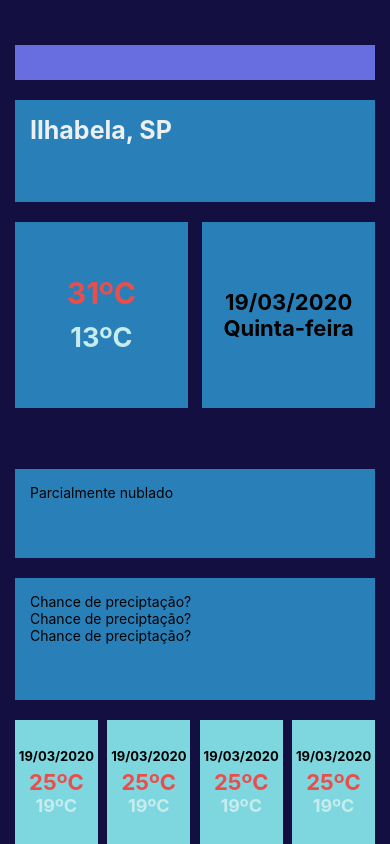
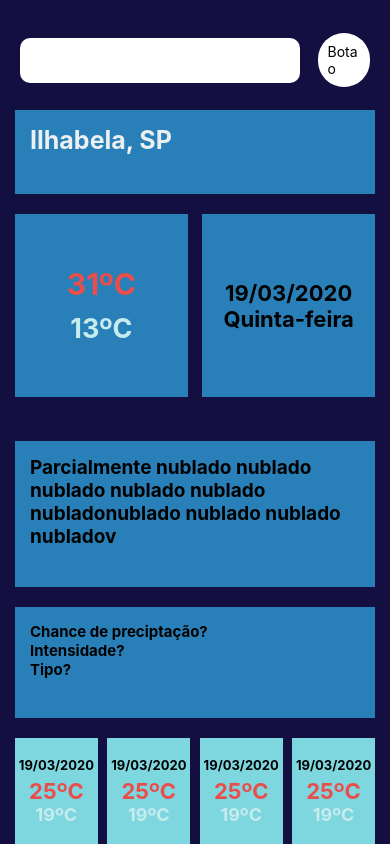
Before and after one commit to alvesrafa/weather-now, a React Native app in the folder mobile/: screen / in a window 390 px wide. Built offline with nearby package versions, Linux system fonts and the light colour scheme.

Commit message:
designer

```diff
--- a/mobile/App.js
+++ b/mobile/App.js
@@ -8,7 +8,16 @@ export default function App() {
   return (
     <View style={styles.container}>
 
-      <TextInput style={styles.searchBar}/>
+      <View style={styles.searchBlock}>
+        <TextInput
+          style={styles.searchInput}
+          editable
+          maxLength={40}
+        />
+        <TouchableOpacity style={styles.searchButton}>
+          <Text>Botao</Text>
+        </TouchableOpacity>
+      </View>
 
       <View style={styles.weatherBlock}>
         <View style={styles.localeName}>
@@ -24,13 +33,13 @@ export default function App() {
         </View>
 
         <View style={styles.localeName}>
-          <Text>Parcialmente nublado</Text>
+          <Text style={fonts.phrase}>Parcialmente nublado nublado nublado nublado nublado nubladonublado nublado nublado nubladov</Text>
         </View>
 
         <View style={styles.localeName}>
-          <Text>Chance de preciptação?</Text>
-          <Text>Chance de preciptação?</Text>
-          <Text>Chance de preciptação?</Text>
+          <Text style={fonts.paragraph}>Chance de preciptação?</Text>
+          <Text style={fonts.paragraph}>Intensidade?</Text>
+          <Text style={fonts.paragraph}>Tipo?</Text>
         </View>
 
         <View style={styles.forecasts}>
@@ -73,12 +82,25 @@ const styles = StyleSheet.create({
     paddingRight: 15,
     paddingLeft: 15,
   },
-  searchBar: {
+  searchBlock: {
     width: '100%',
-    backgroundColor: '#686de0',
-    height: 35,
+    height: 60,
+    alignItems: 'center',
+    flexDirection: 'row',
+    justifyContent: 'space-between',
     padding: 5,
-    marginTop: 15,
+  },
+  searchInput: {
+    width: '80%',
+    backgroundColor: '#FFF',
+    height: 45,
+    borderRadius: 10,
+  },
+  searchButton: {
+    padding: 10,
+    width: '15%',
+    backgroundColor: '#FFF',
+    borderRadius: 50,
   },
   weatherBlock: {
     flex: 1,
@@ -167,6 +189,14 @@ const fonts = StyleSheet.create({
     fontSize: 18,
     fontWeight: 'bold',
     color: '#c7ecee',
+  },
+  phrase: {
+    fontSize: 19,
+    fontWeight: 'bold',
+  },
+  paragraph: {
+    fontWeight: 'bold',
+    fontSize: 15
   }
 
 })
```
